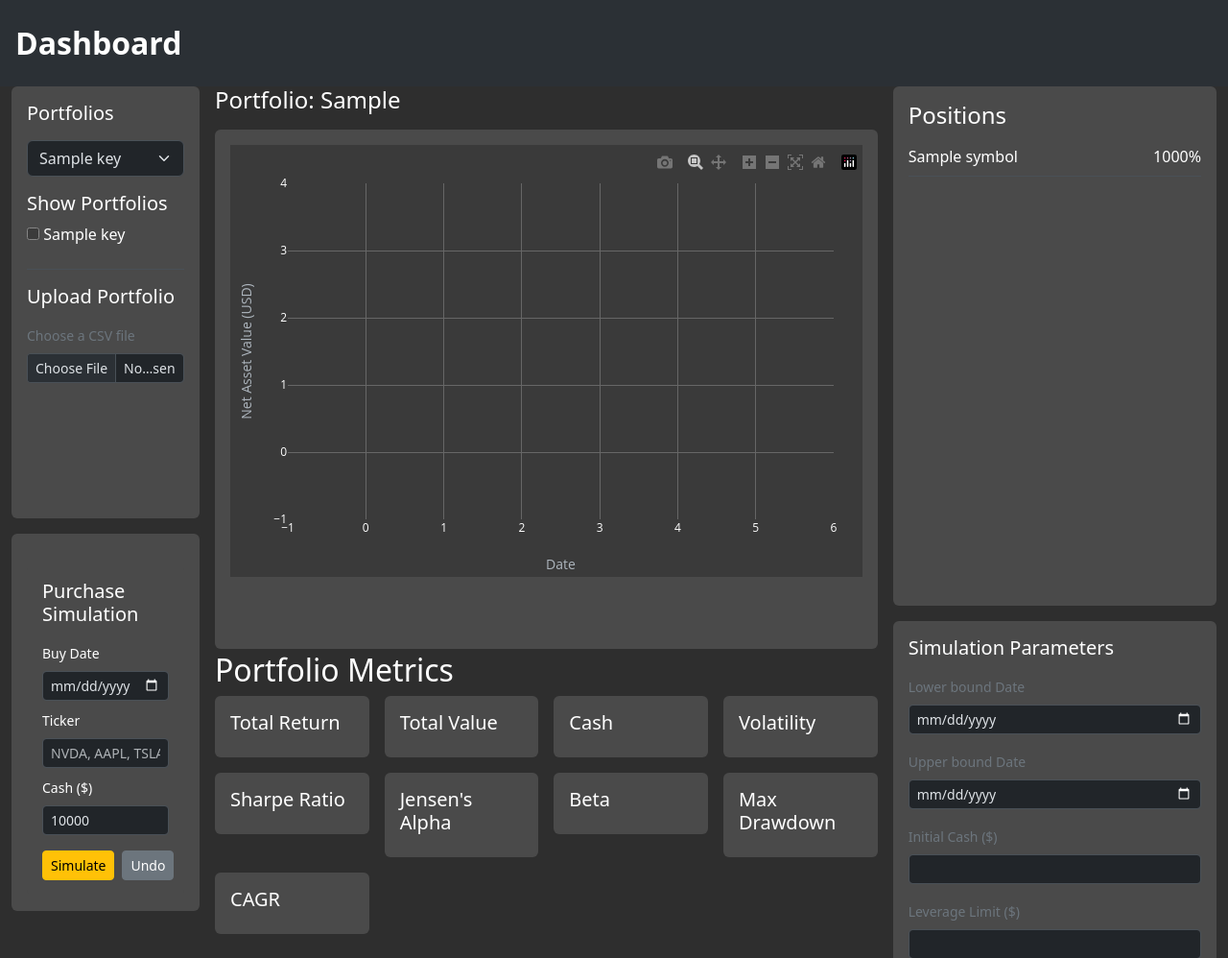
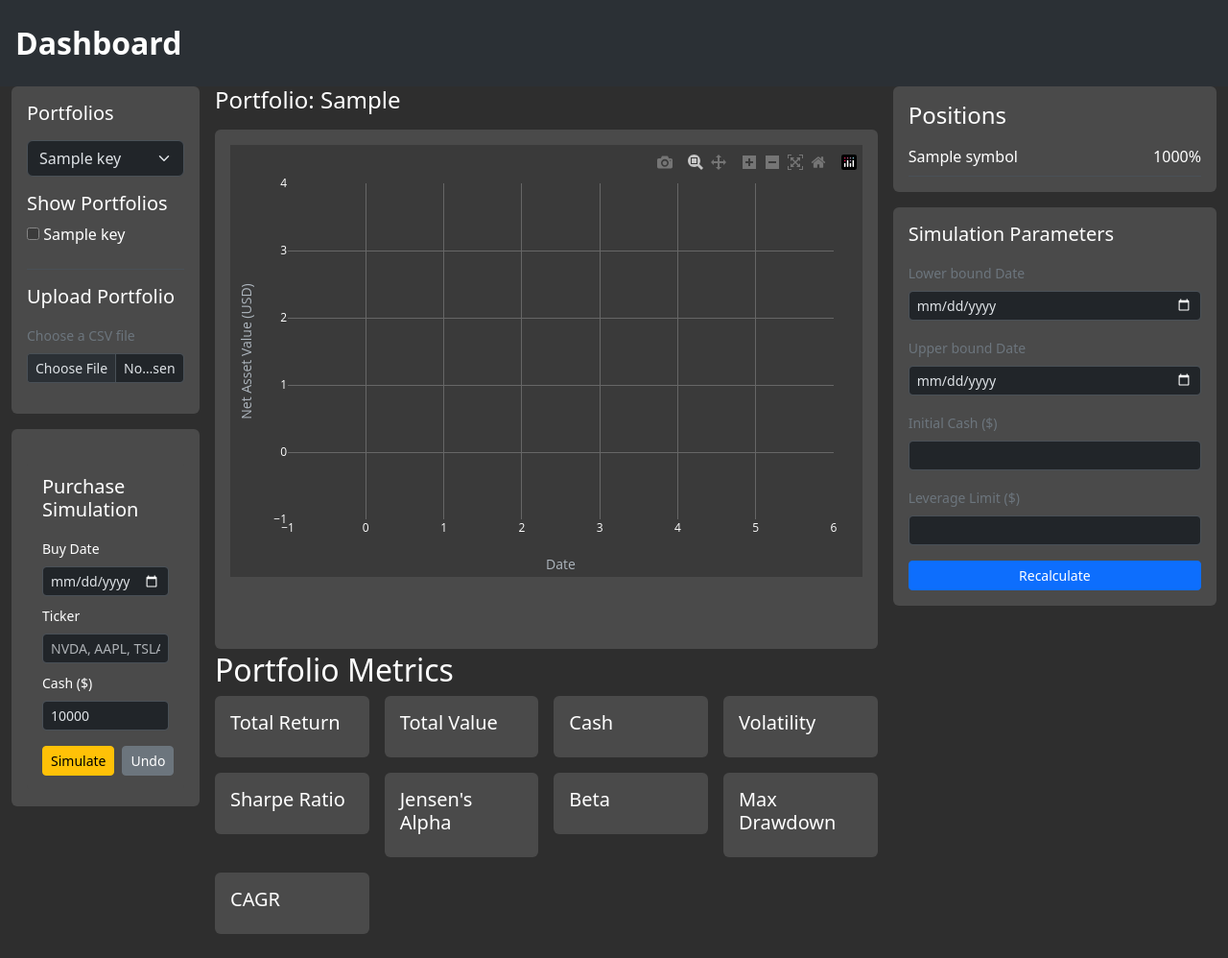
Before and after one commit to aachen-investment-club/portfolio-management, a Flask app: template portfolio/templates/index.html in a window 1280 px wide. Shown: the top 998 px of the page at 96% size. Run offline with Flask 3, Linux system fonts and the light colour scheme; the template is opened without the code that fills it: most values are stand-ins (such as "Sample title", 1, 10 or a date in 2020); parts of the project's set-up code (start-up, migrations or seed data) failed here and were passed over; some libraries are stand-ins or nearby versions.

Commit message:
current progress

```diff
--- a/portfolio/templates/components/metrics.html
+++ b/portfolio/templates/components/metrics.html
@@ -1,5 +1,6 @@
 {% macro MetricCard(label, value, id=None) %}
-<div class="col-6 col-sm-4 col-lg-2 metric-item">
+<div class="col-12 col-sm-6 col-lg-3 col-xl-2 metric-item">
+
     <div class="bg-dark-subtle container-fluid rounded p-3">
         <h5>{{ label }}</h5>
         <div {% if id %}id="{{ id }}"{% endif %}>
--- a/portfolio/templates/components/positions.html
+++ b/portfolio/templates/components/positions.html
@@ -1,5 +1,6 @@
 {% macro PositionsContainer(positions) %}
-<div class="bg-dark-subtle rounded p-3 h-100">
+<div class="bg-dark-subtle rounded p-3">
+
     <h4>Positions</h4>
 
     <div id="positions-list">
--- a/portfolio/templates/components/simulation.html
+++ b/portfolio/templates/components/simulation.html
@@ -1,5 +1,6 @@
 {% macro SimulationPanel(initial_cash, leverage_limit) %}
 <div class="bg-dark-subtle rounded p-3  mt-3">
+
     <h5 class="mb-3">Simulation Parameters</h5>
     <form method="get" action="/">
         <input type="hidden" name="portfolio" value="{{ request.args.get('portfolio', '') }}">
--- a/portfolio/templates/index.html
+++ b/portfolio/templates/index.html
@@ -32,7 +32,10 @@
             <div class="row min-vh-100 g-3">
                 <!-- Sidebar -->
                 <aside class="col-12 col-lg-2 d-flex flex-column gap-3">
-                    <div class="bg-dark-subtle rounded p-3 h-50">
+                    <div class="bg-dark-subtle rounded p-3">
+
+
+
                         <h5 class="mb-3">Portfolios</h5>
 
                         <form method="get" class="mb-3">
@@ -84,6 +87,7 @@
                 <section class="col-12 col-lg-10">
                     <div class="row g-3">
                         <!-- Main Chart -->
+
                             <div class="col-12 col-lg-8">
                                 <h4 class="mb-3">
                                 Portfolio: {{ selected_key.split('/')[-1] if selected_key else "No Portfolio Selected" }}
@@ -94,6 +98,7 @@
                             </div>
 
                         <!-- Positions -->
+
                             <div class="col-12 col-lg-4">
                                 {{
                                     PositionsContainer(positions)
@@ -105,6 +110,7 @@
                      </div>
 
                     <!-- Metrics -->
+
                     <h2 class="mt-5">Portfolio Metrics</h2>
 
                     <div class="row g-3 mb-3">
```
Lines whose indentation alone changed are shown as unchanged.
